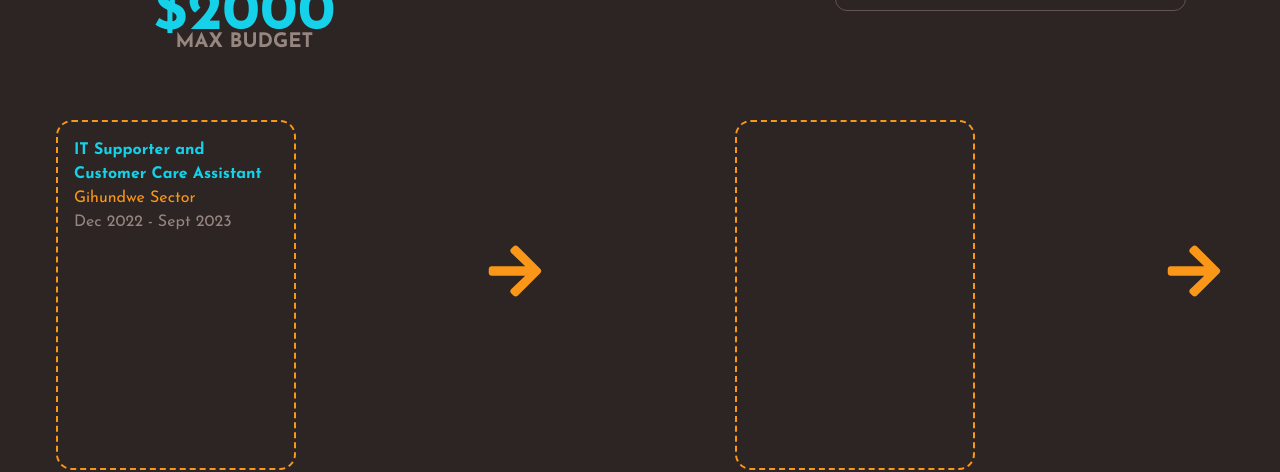
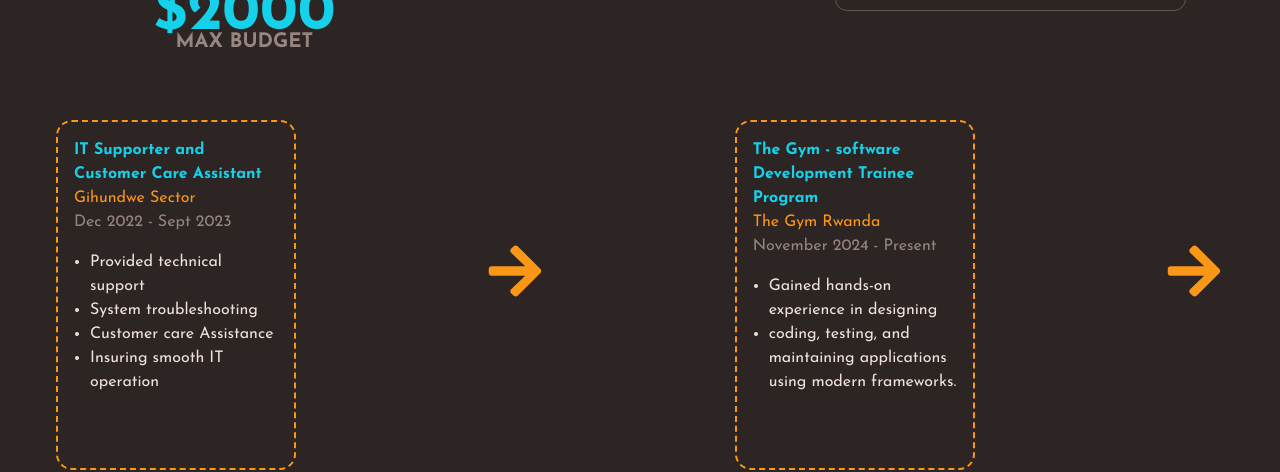
Before and after one commit to Guhirwa/Guhirwa-Portfolio, a React (Vite) app: page / in a window 1280 px wide. Shown: the part 2740-3212 px from the top of the page. Built offline with nearby package versions, Linux system fonts and the light colour scheme.

Commit message:
Adding data for experienceSection

```diff
--- a/src/components/experienceSection/AllExperinces.jsx
+++ b/src/components/experienceSection/AllExperinces.jsx
@@ -17,12 +17,12 @@ const experiences = [
         ]
     },
     {
-        job: '',
-        company: '',
-        date: '',
+        job: 'The Gym - software Development Trainee Program',
+        company: 'The Gym Rwanda',
+        date: 'November 2024 - Present',
         responsibilities: [
-            '',
-            '',
+            'Gained hands-on experience in designing',
+            'coding, testing, and maintaining applications using modern frameworks. '
         ]
     },
 ]
--- a/src/components/experienceSection/SingleExperience.jsx
+++ b/src/components/experienceSection/SingleExperience.jsx
@@ -1,14 +1,20 @@
 import React from 'react'
 
 const SingleExperience = ({ experience }) => {
+
+  let responsibilities = experience.responsibilities;
+  console.log(responsibilities);
+
   return (
     <div className='md:h-[350px] md:w-[240px] sm:h-auto sm:w-full border-2 border-orange border-dashed rounded-2xl mt-12 p-4'>
       <p className='font-bold text-cyan'>{experience.job}</p>
       <p className='text-orange'>{experience.company}</p>
       <p className='text-light-grey'>{experience.date}</p>
       <ul className='list-disc mt-4 pl-4 text-white'>
-        {experience.responsibilities.map((responsibility, index) => {
-          <li key={index}>{responsibility}</li>
+        {responsibilities.map((responsibility, index) => {
+          return (
+            <li key={index}>{responsibility}</li>
+          )
         })}
       </ul>
     </div>
```
